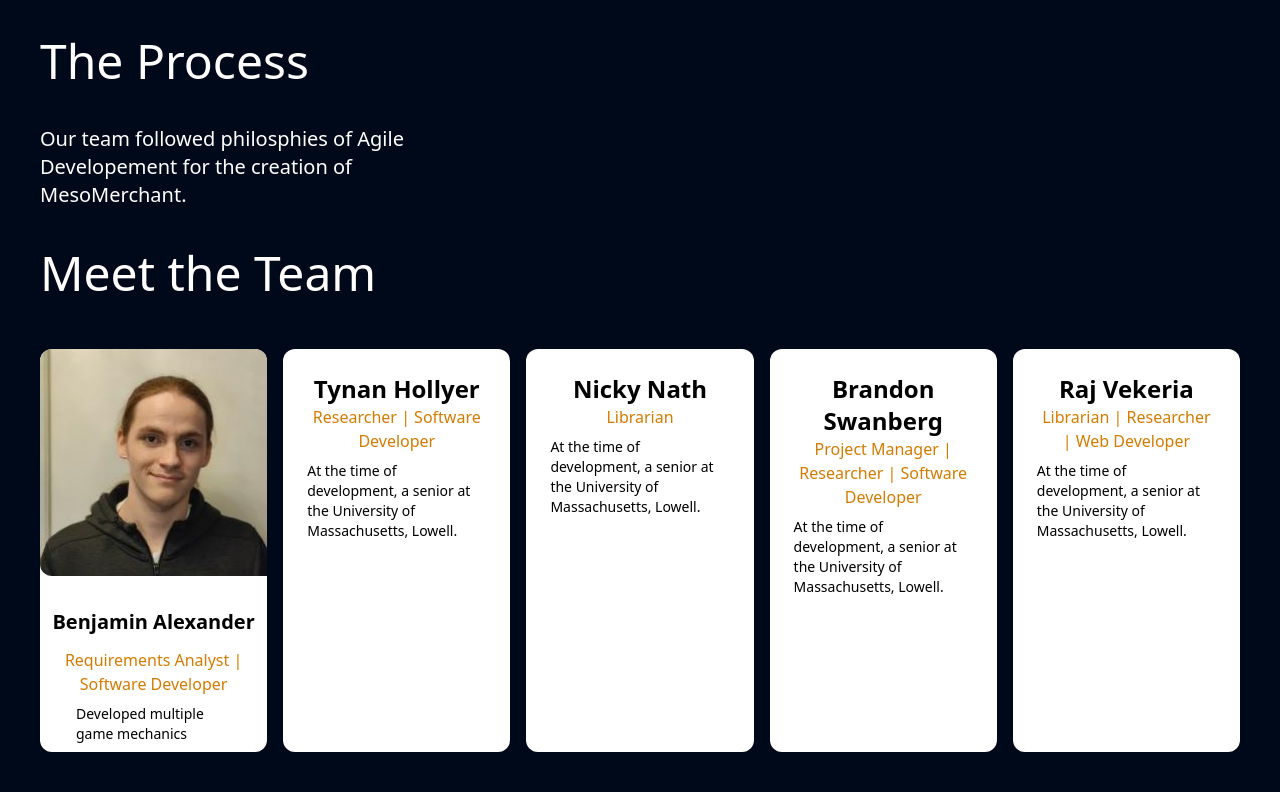
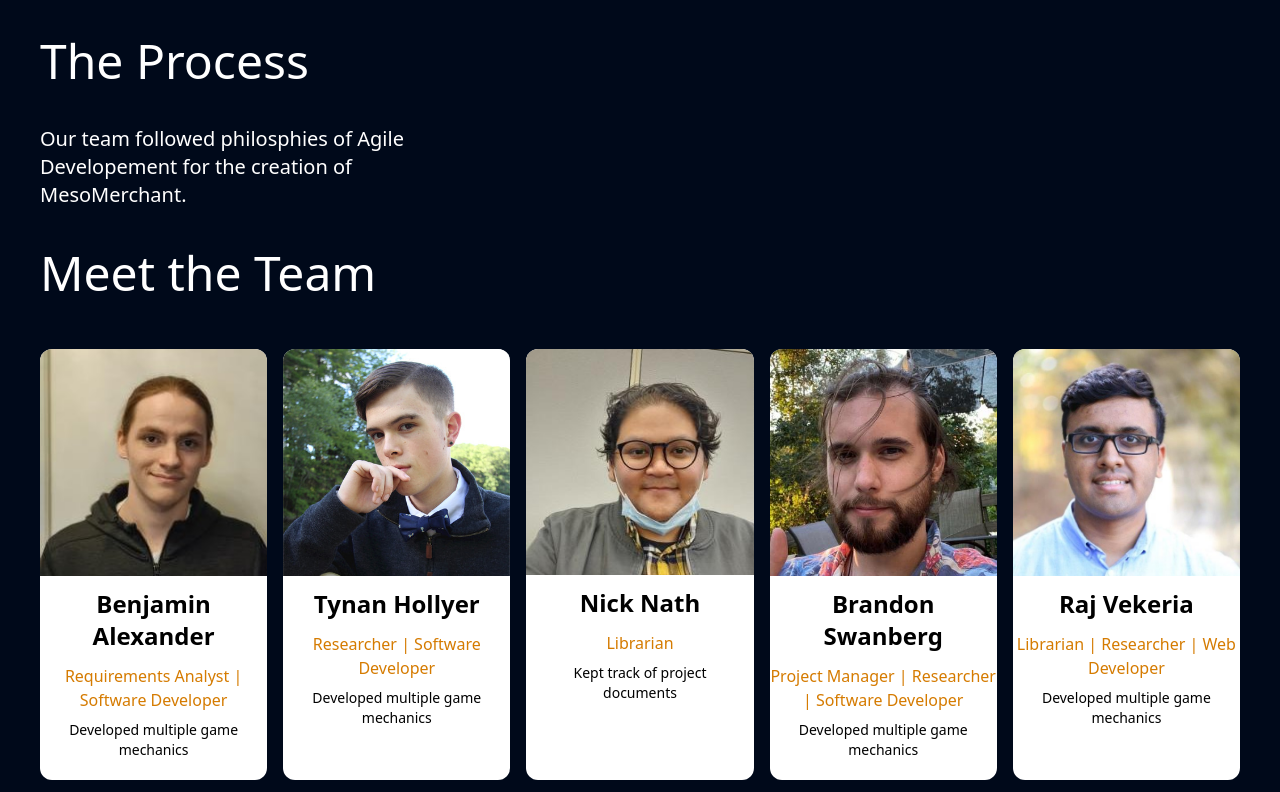
Before and after one commit to rvekeria678/MesoMerchant, a website: page src/html/about.html in a window 1280 px wide. Shown: the part 483-1275 px from the top of the page. Before the commit the page ends 1247 px from the top, so only its background shows below. Drawn offline with nearby package versions, Linux system fonts and the light colour scheme; files that its build step writes are made by us from their sources.

Commit message:
About Content Progress save

```diff
--- a/src/html/about.html
+++ b/src/html/about.html
@@ -64,46 +64,68 @@
             </h2>
         </div>
         <h1 class="text-white text-5xl m-10">Meet the Team</h1>
-        <div class="grid grid-cols-1 md:grid-cols-3 xl:grid-cols-5 lg:grid-cols-4 gap-4 p-3 sm:px-10 m-5 md:m-0">
-            <div class="bg-white rounded-xl flex md:block">
-                <img class="rounded-l-xl md:rounded-t-xl md:w-full" src="../assets/images/benprofile.jpg" />
-                <div class="mt-5">
-                    <h3 class="text-center text-xl font-semibold p-3">Benjamin Alexander</h3>
+        <div
+            class="grid grid-cols-1 md:grid-cols-3 xl:grid-cols-5 lg:grid-cols-4 gap-4 p-3 sm:px-10 m-5 md:m-0 2xl:w-2/3">
+            <div class="bg-white rounded-xl flex md:block h-[200px] md:h-full">
+                <img class="rounded-l-xl md:rounded-t-xl md:rounded-b-none md:w-full"
+                    src="../assets/images/benprofile.jpg" />
+                <div class="mt-5 md:mt-0">
+                    <h3 class="text-center text-xl font-semibold p-3 md:text-2xl">Benjamin Alexander</h3>
                     <h4 class="text-center text-md font-normal text-[#D57B00]">Requirements Analyst | Software Developer
                     </h4>
-                    <p class="text-sm m-2 px-7 font-light">
+                    <p class="text-center text-sm m-2 px-7 font-light md:mb-5 md:px-3">
                         Developed multiple game mechanics
                     </p>
                 </div>
             </div>
-            <div class="bg-white p-6 rounded-xl">
-
-                <h3 class="text-center text-2xl font-semibold">Tynan Hollyer</h3>
-                <h4 class="text-center text-md font-normal text-[#D57B00]">Researcher | Software Developer</h4>
-                <p class="text-sm mt-2 font-light">
-                    At the time of development, a senior at the University of Massachusetts, Lowell.
-                </p>
+            <div class="bg-white rounded-xl flex md:block h-[200px] md:h-full">
+                <img class="rounded-l-xl md:rounded-t-xl md:rounded-b-none md:w-full"
+                    src="../assets/images/thprofile.jpg" />
+                <div class="mt-5 md:mt-0">
+                    <h3 class="text-center text-xl font-semibold p-3 md:text-2xl">Tynan Hollyer</h3>
+                    <h4 class="text-center text-md font-normal text-[#D57B00]">Researcher | Software Developer
+                    </h4>
+                    <p class="text-center text-sm m-2 px-7 font-light md:mb-5 md:px-3">
+                        Developed multiple game mechanics
+                    </p>
+                </div>
             </div>
-            <div class="bg-white p-6 rounded-xl">
-                <h3 class="text-center text-2xl font-semibold">Nicky Nath</h3>
-                <h4 class="text-center text-md text-[#D57B00]">Librarian</h4>
-                <p class="text-sm mt-2 font-light">
-                    At the time of development, a senior at the University of Massachusetts, Lowell.
-                </p>
+            <div class="bg-white rounded-xl flex md:block h-[200px] md:h-full">
+                <img class="rounded-l-xl md:rounded-t-xl md:rounded-b-none md:w-full"
+                    src="../assets/images/nprofile.jpg" />
+                <div class="mt-5 md:mt-0">
+                    <h3 class="text-center text-xl font-semibold p-3 md:text-2xl">Nick Nath</h3>
+                    <h4 class="text-center text-md font-normal text-[#D57B00]">Librarian
+                    </h4>
+                    <p class="text-center text-sm m-2 px-7 font-light md:mb-5 md:px-3">
+                        Kept track of project documents
+                    </p>
+                </div>
             </div>
-            <div class="bg-white p-6 rounded-xl">
-                <h3 class="text-center text-2xl font-semibold">Brandon Swanberg</h3>
-                <h4 class="text-center text-md text-[#D57B00]">Project Manager | Researcher | Software Developer</h4>
-                <p class="text-sm mt-2 font-light">
-                    At the time of development, a senior at the University of Massachusetts, Lowell.
-                </p>
+            <div class="bg-white rounded-xl flex md:block h-[200px] md:h-full">
+                <img class="rounded-l-xl md:rounded-t-xl md:rounded-b-none md:w-full"
+                    src="../assets/images/BrandonProfile.jpg" />
+                <div class="mt-5 md:mt-0">
+                    <h3 class="text-center text-xl font-semibold p-3 md:text-2xl">Brandon Swanberg</h3>
+                    <h4 class="text-center text-md font-normal text-[#D57B00]">Project Manager | Researcher | Software
+                        Developer
+                    </h4>
+                    <p class="text-center text-sm m-2 px-7 font-light md:mb-5 md:px-3">
+                        Developed multiple game mechanics
+                    </p>
+                </div>
             </div>
-            <div class="bg-white p-6 rounded-xl">
-                <h3 class="text-center text-2xl font-semibold">Raj Vekeria</h3>
-                <h4 class="text-center text-md text-[#D57B00]"> Librarian | Researcher | Web Developer</h4>
-                <p class="text-sm mt-2 font-light">
-                    At the time of development, a senior at the University of Massachusetts, Lowell.
-                </p>
+            <div class="bg-white rounded-xl flex md:block h-[200px] md:h-full">
+                <img class="rounded-l-xl md:rounded-t-xl md:rounded-b-none md:w-full"
+                    src="../assets/images/rjprofile.jpg" />
+                <div class="mt-5 md:mt-0">
+                    <h3 class="text-center text-xl font-semibold p-3 md:text-2xl">Raj Vekeria</h3>
+                    <h4 class="text-center text-md font-normal text-[#D57B00]">Librarian | Researcher | Web Developer
+                    </h4>
+                    <p class="text-center text-sm m-2 px-7 font-light md:mb-5 md:px-3">
+                        Developed multiple game mechanics
+                    </p>
+                </div>
             </div>
         </div>
     </div>
```
Also changed, not shown: dist/output.css.
